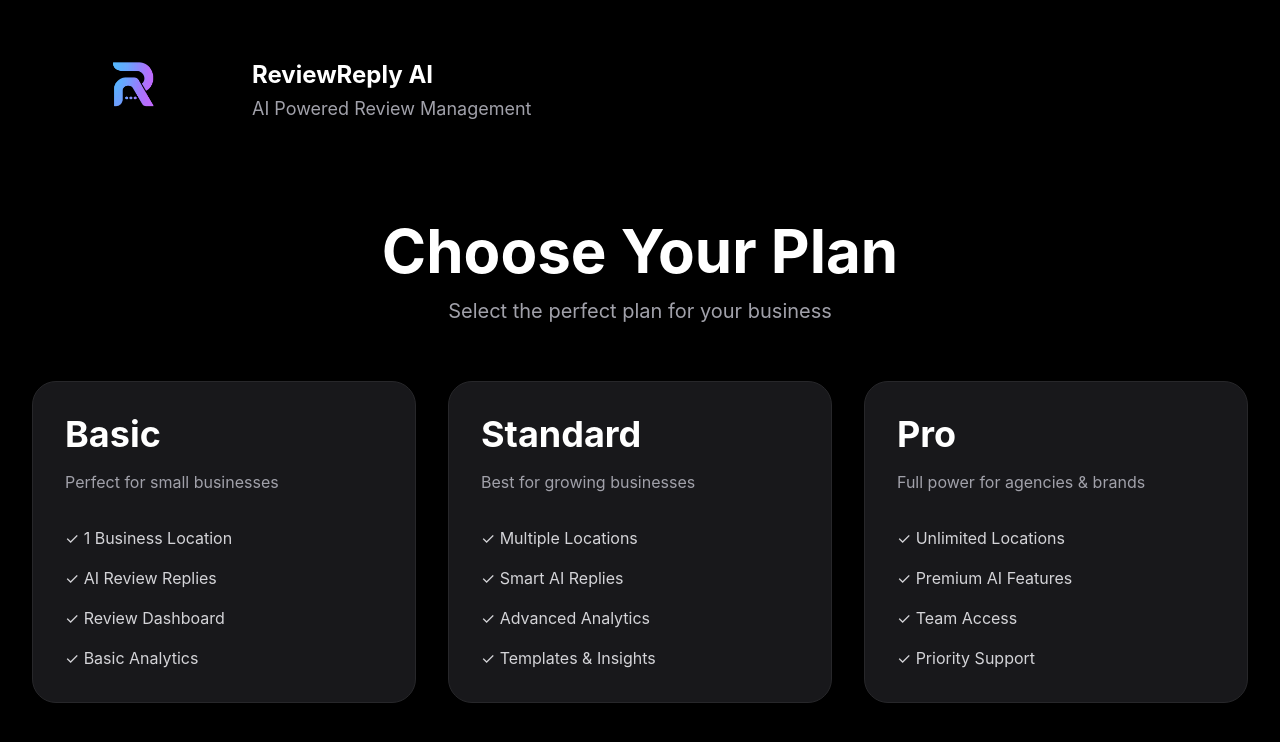
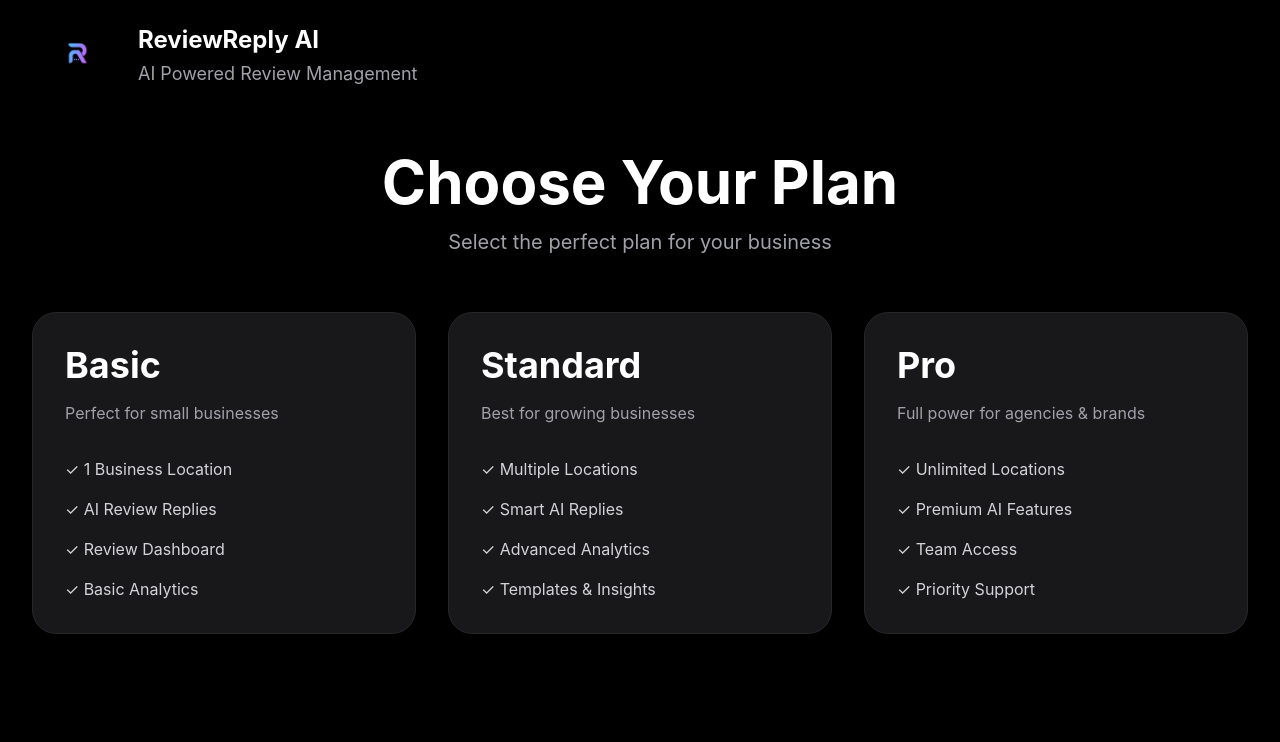
Before and after one commit to afnankhan123456/reviewreply-ai, a Next.js app: page /plans in a window 1280 px wide. Shown: the top 742 px of the page. Built offline with nearby package versions, Linux system fonts and the light colour scheme.

Commit message:
Update page.tsx

```diff
--- a/app/plans/page.tsx
+++ b/app/plans/page.tsx
@@ -9,23 +9,23 @@ export default function PlansPage() {
 
       {/* TOP LOGO */}
 
-      <div className="flex items-center gap-5 mb-16">
+      <div className="flex items-center gap-4 mb-16">
 
         <Image
           src="/ai-logo.png"
           alt="ReviewReply AI"
-          width={200}
-          height={200}
+          width={90}
+          height={90}
           className="rounded-3xl"
         />
 
-        <div>
+        <div className="pt-1">
 
-          <h1 className="text-2xl font-bold">
+          <h1 className="text-2xl font-bold leading-none">
             ReviewReply AI
           </h1>
 
-          <p className="text-zinc-400 text-lg mt-1">
+          <p className="text-zinc-400 text-lg mt-2">
             AI Powered Review Management
           </p>
 
```
